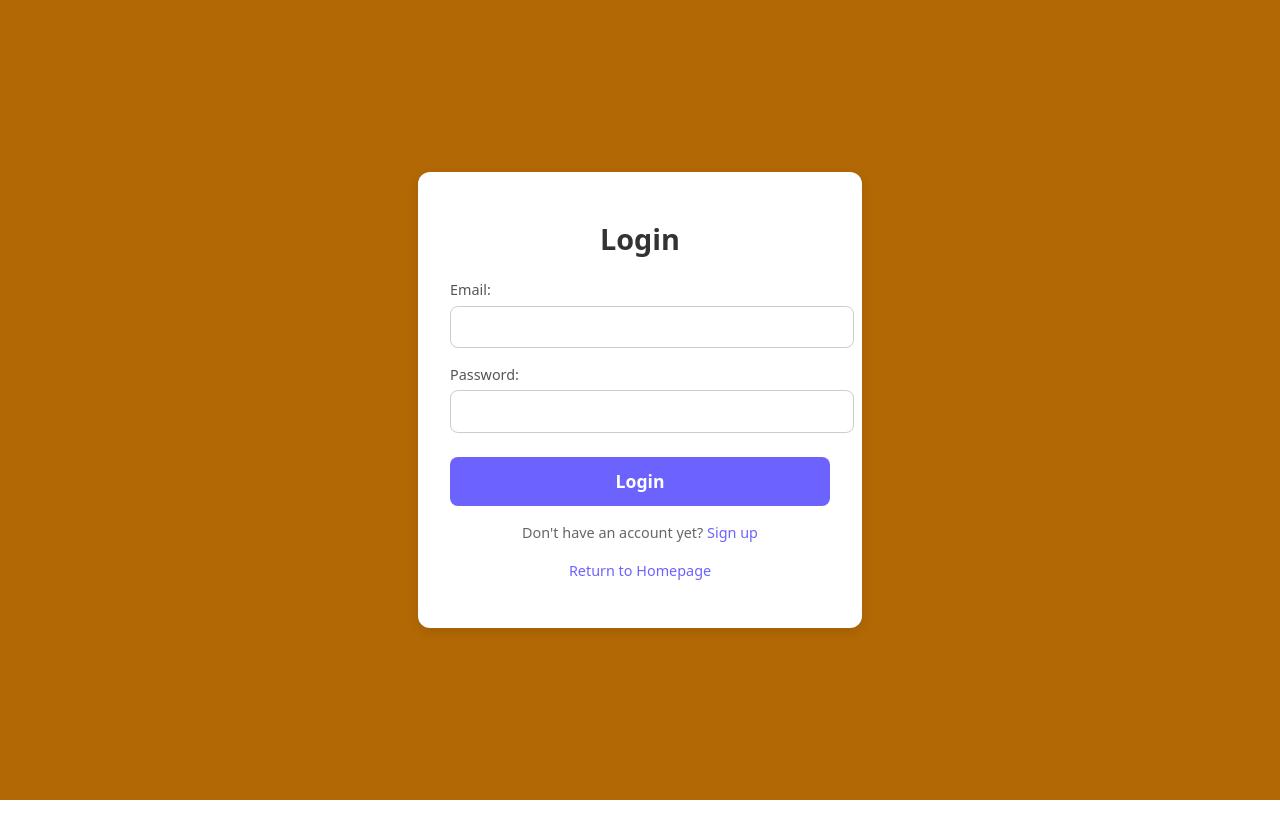
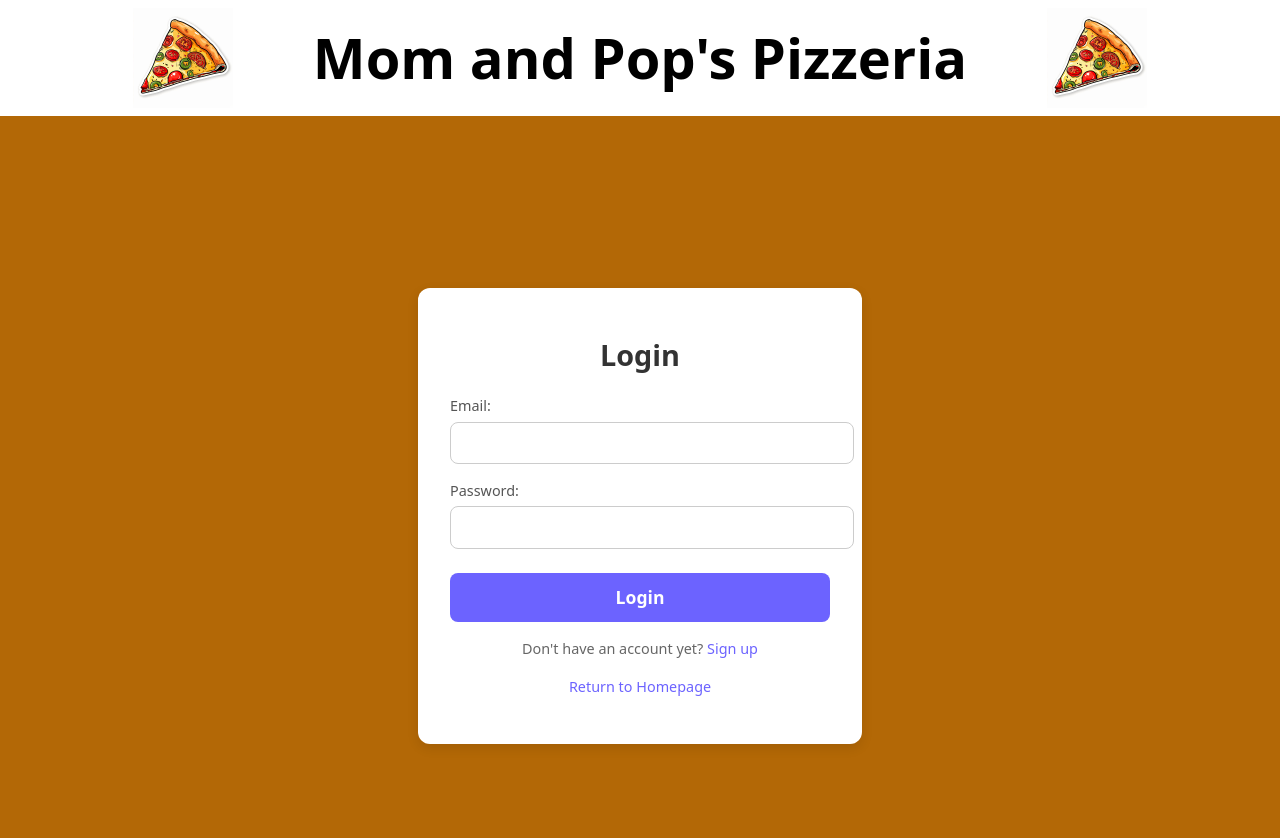
Before and after one commit to FernandoC-01/pizzaPizza, a React (Vite) app in the folder client/: page / in a window 1280 px wide. Shown: the top 838 px of the page. Before the commit the page ends 800 px from the top, so only its background shows below. Built offline with nearby package versions, Linux system fonts and the light colour scheme.

Commit message:
Add header with name and logo to Login/Signup

```diff
--- /dev/null
+++ b/client/src/components/Header.jsx
@@ -0,0 +1,18 @@
+import "../styles/Header.css"
+import logo from "../assets/pizzaPizzaLogo.jpg"
+
+const Header = () => {
+    return (
+        <header className="auth-header">
+            <div className="auth-header-content">
+                <img src={logo} alt="Pizza Logo" className="header-logo"/>
+                <h1 className="header-title">Mom and Pop's Pizzeria</h1>
+                <img src={logo} alt="Pizza Logo" className="header-logo"/>
+            </div>
+        </header>
+
+    )
+
+}
+
+export default Header
--- a/client/src/components/Login.jsx
+++ b/client/src/components/Login.jsx
@@ -1,6 +1,7 @@
 import { useState } from "react"
 import { Link, useNavigate } from "react-router-dom"
 import "../styles/auth.css"
+import Header from "./Header"
 
 const Login = () => {
 
@@ -40,6 +41,10 @@ const Login = () => {
     }
 
     return (
+        <>
+
+        <Header />
+
         <div className="auth-page">
 
             <div className="auth-card">
@@ -88,6 +93,7 @@ const Login = () => {
 
             </div>
         </div>
+        </>
     )
 }
 
--- a/client/src/components/Signup.jsx
+++ b/client/src/components/Signup.jsx
@@ -1,6 +1,7 @@
 import { useState } from "react"
 import { Link, useNavigate } from "react-router-dom"
 import "../styles/auth.css"
+import Header from "./Header"
 
 const Signup = () => {
 
@@ -41,6 +42,8 @@ const Signup = () => {
 
 
     return (
+        <>
+        <Header />
         <div className="auth-page">
             <div className="auth-card">
 
@@ -98,6 +101,7 @@ const Signup = () => {
 
             </div>
         </div>
+        </>
     )
 }
 
--- /dev/null
+++ b/client/src/styles/Header.css
@@ -0,0 +1,27 @@
+.auth-header {
+  width: 100%;
+  padding: .5rem 0;
+  background-color: white;
+  display: flex;
+  justify-content: center;
+  align-items: center;
+}
+
+.auth-header-content {
+  display: flex; /*items lined up*/
+  align-items: center;
+  justify-content: center;
+  gap: 5rem; /*adjust space between logos and title*/
+}
+
+.header-logo {
+  height: 100px;   /*adjust logo size*/
+  width: auto;
+}
+
+.header-title {
+  font-size: 3.5rem;
+  font-weight: 700;
+  color: black;
+  margin: 0;
+}
```
Also changed, not shown: client/src/assets/pizzaPizzaLogo.jpg (added).
